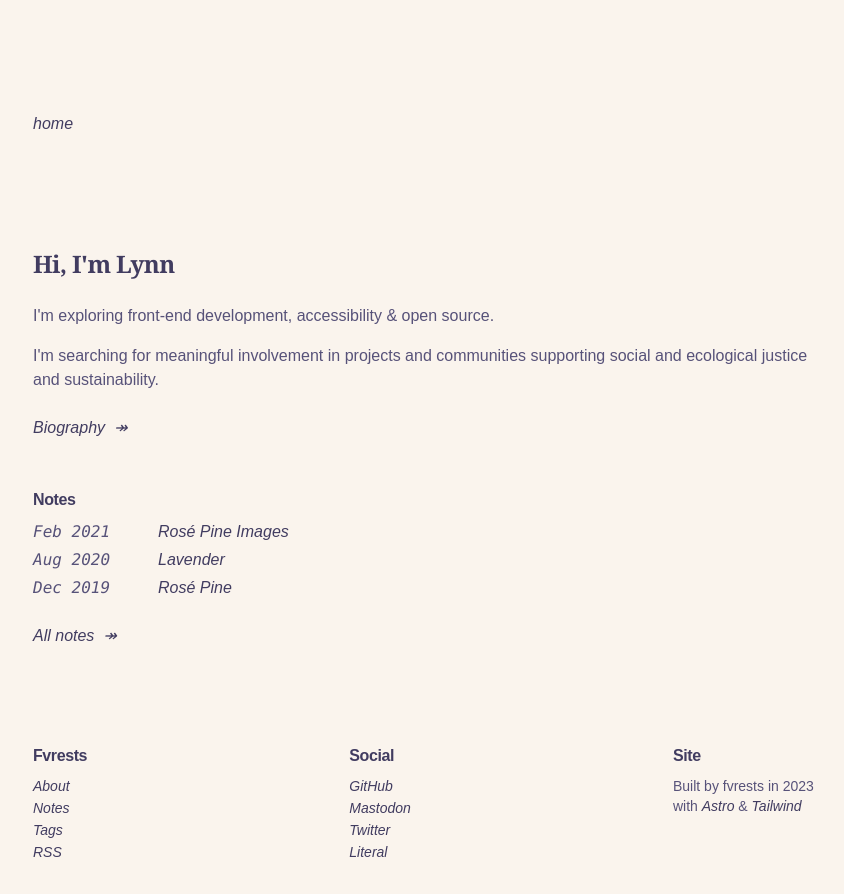
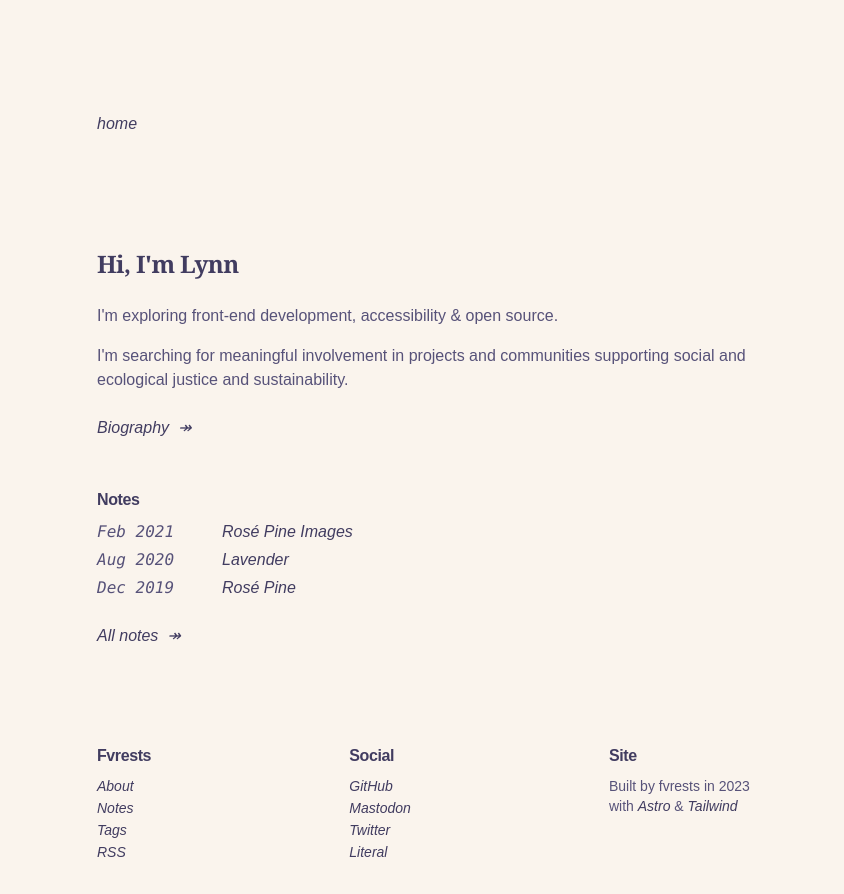
Before and after one commit to fvrests/website, an Astro site: page / in a window 1280 px wide. Shown: the whole page, without its empty margins (207-1051 px from the left). Built offline with nearby package versions, Linux system fonts and the light colour scheme; Astro itself is replaced by a stand-in of ours.

Commit message:
decrease site max width

```diff
--- a/src/components/wrapper.astro
+++ b/src/components/wrapper.astro
@@ -1,3 +1,3 @@
-<div class="mx-auto w-full max-w-4xl px-8 sm:px-12">
+<div class="mx-auto w-full max-w-3xl px-8 sm:px-12">
 	<slot />
 </div>
```
